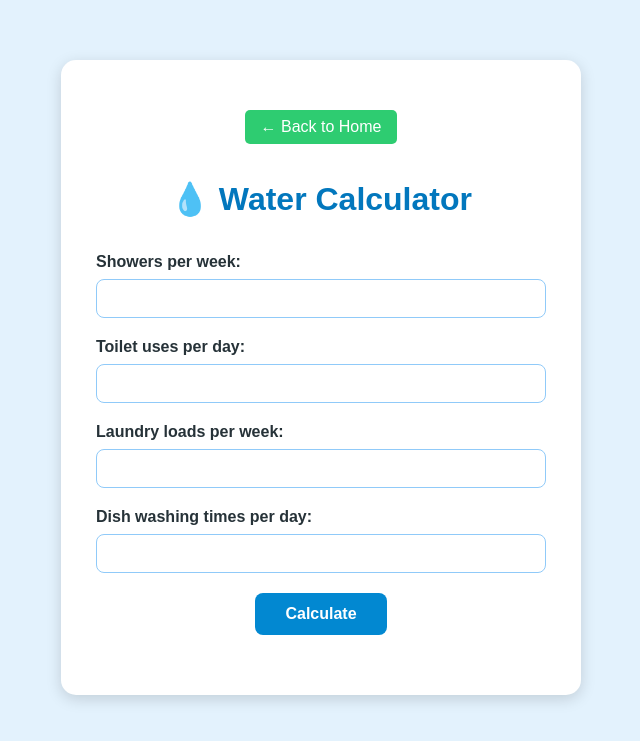
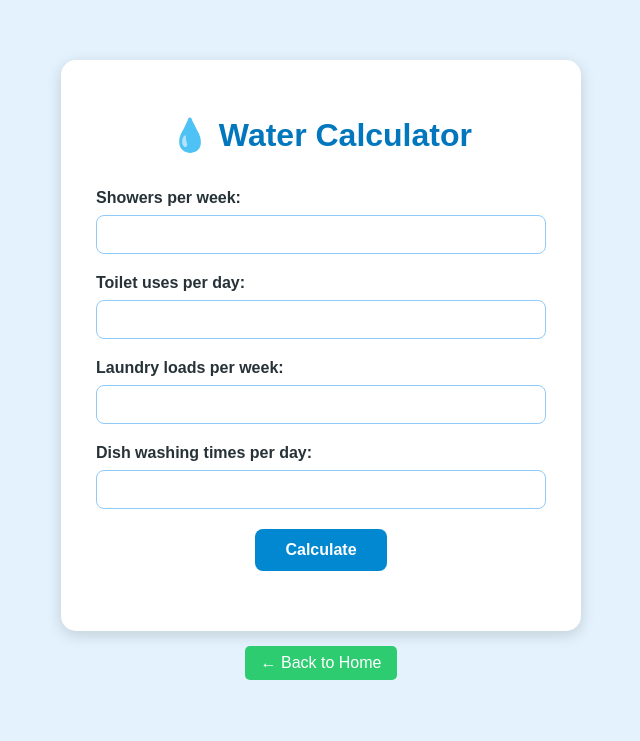
Before and after one commit to hanifarkh888-cmd/GreenDrop-, a Flask app: page /calc in a window 1280 px wide. Shown: the top 741 px of the page, without its empty margins (319-959 px from the left). Run offline with Flask 3, Linux system fonts and the light colour scheme.

Commit message:
Update calculator.html

```diff
--- a/templates/calculator.html
+++ b/templates/calculator.html
@@ -85,7 +85,6 @@
 <body>
 
     <div class="container">
-       <a href="/" style="display: inline-block; padding: 8px 16px; background-color: #2ecc71; color: white; text-decoration: none; border-radius: 5px; margin: 15px 0; font-family: inherit;">← Back to Home</a>
 
 
         <h1>💧 Water Calculator</h1>
@@ -175,9 +174,11 @@
             console.log(data);
         });
 
+
         }
 
     </script>
+    <a href="/" style="display: inline-block; padding: 8px 16px; background-color: #2ecc71; color: white; text-decoration: none; border-radius: 5px; margin-top: 15px; font-family: inherit;">← Back to Home</a>
 
 </body>
 
```
